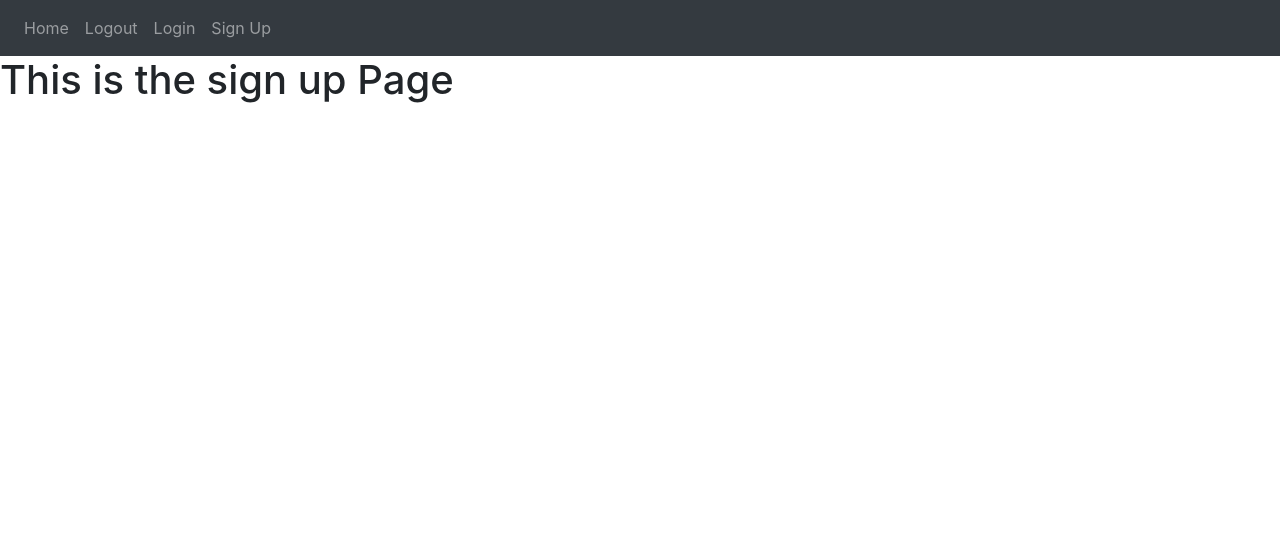
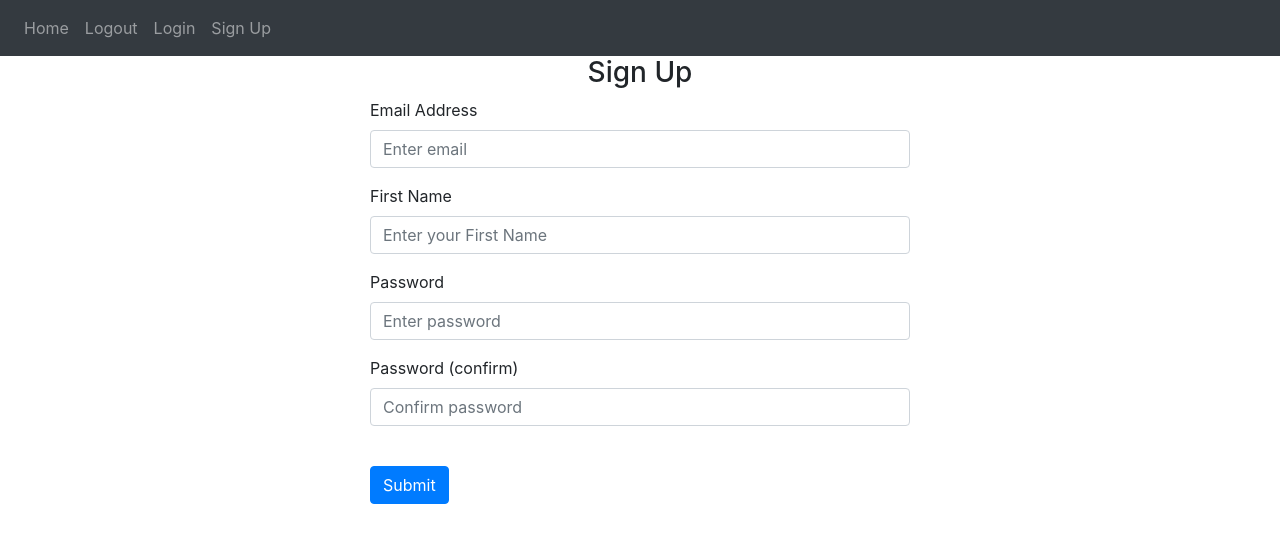
Before and after one commit to sujithsai-kalakonda/Notes_App_Flask, a Flask app: page /sign-up in a window 1280 px wide. Shown: the top 543 px of the page. Run offline with Flask 3, Linux system fonts and the light colour scheme; some libraries are stand-ins or nearby versions.

Commit message:
Fixed Login page and added sign up page contents

```diff
--- a/website/templates/sign_up.html
+++ b/website/templates/sign_up.html
@@ -1,5 +1,54 @@
-{% extends "base.html" %} {% block title %}Sign Up{% endblock %}
-
-{% block content %}
-<h1>This is the sign up Page</h1>
+{% extends "base.html" %} {% block title %}Sign Up{% endblock %} {% block
+content %}
+<div class="container">
+  <div class="row justify-content-center">
+    <div class="col-md-6">
+      <form method="POST">
+        <h3 align="center">Sign Up</h3>
+        <div class="form-group">
+          <label for="email">Email Address</label>
+          <input
+            type="email"
+            class="form-control"
+            id="email"
+            name="email"
+            placeholder="Enter email"
+          />
+        </div>
+        <div class="form-group">
+          <label for="firstName">First Name</label>
+          <input
+            type="text"
+            class="form-control"
+            id="firstName"
+            name="firstName"
+            placeholder="Enter your First Name"
+          />
+        </div>
+        <div class="form-group">
+          <label for="password1">Password</label>
+          <input
+            type="password"
+            class="form-control"
+            id="password1"
+            name="password1"
+            placeholder="Enter password"
+          />
+        </div>
+        <div class="form-group">
+          <label for="password2">Password (confirm)</label>
+          <input
+            type="password"
+            class="form-control"
+            id="password2"
+            name="password2"
+            placeholder="Confirm password"
+          />
+        </div>
+        <br />
+        <button type="submit" class="btn btn-primary">Submit</button>
+      </form>
+    </div>
+  </div>
+</div>
 {% endblock %}
```
Also changed, not shown: website/templates/login.html (+5 -25 lines).
